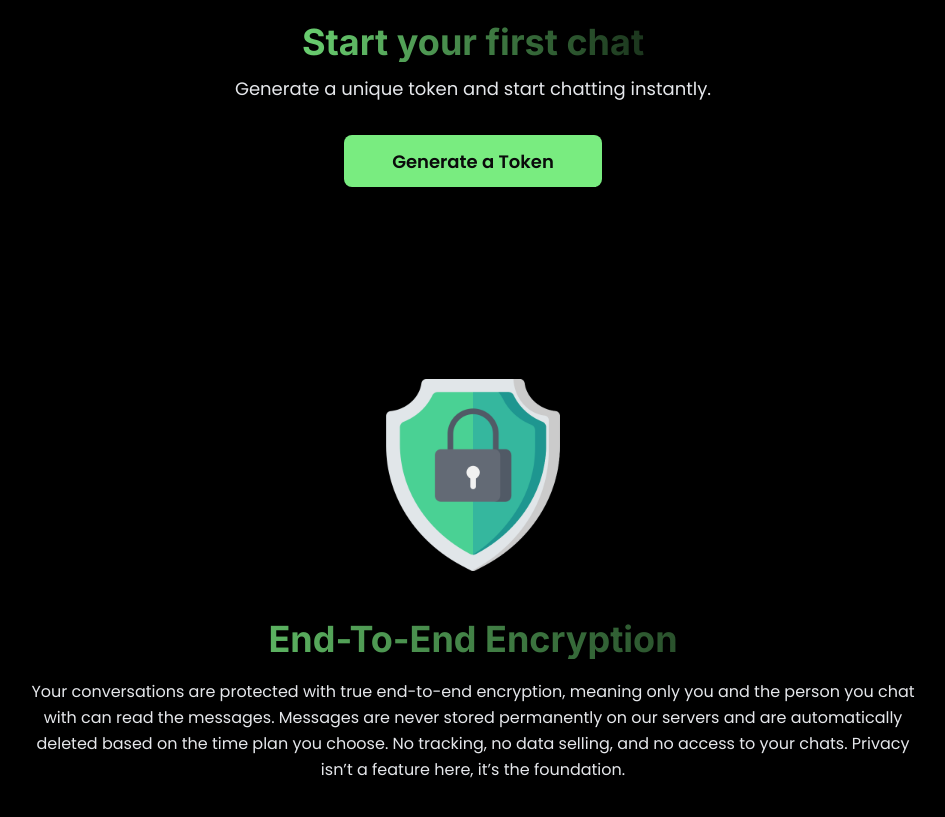
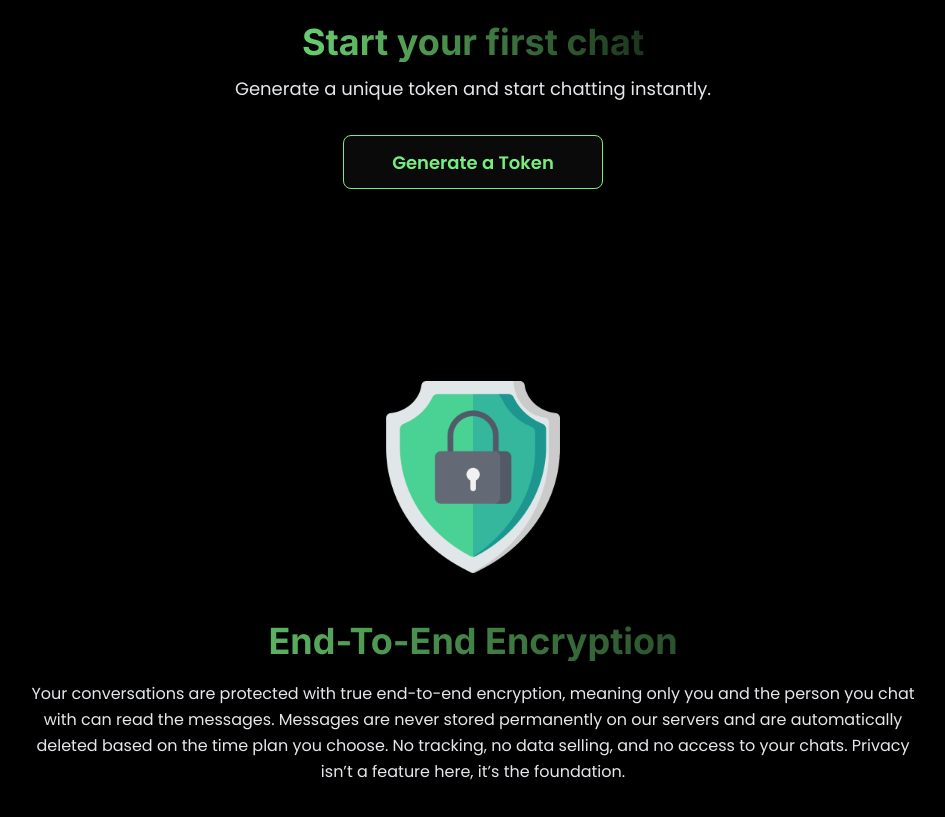
Before and after one commit to tahmid-khan-hub/Distak, a Next.js app: page / in a window 1280 px wide. Shown: the part 1320-2137 px from the top of the page, without its empty margins (167-1112 px from the left). Built offline with nearby package versions, Linux system fonts and the light colour scheme; no server answers.

Commit message:
Create btn css class, update all buttons style

```diff
--- a/app/HomeComponents/CallToAction/components/GenerateToken/GenerateToken.tsx
+++ b/app/HomeComponents/CallToAction/components/GenerateToken/GenerateToken.tsx
@@ -54,7 +54,7 @@ export default function GenerateToken() {
         <AnimateOnView direction="up" delay={0.45} duration={1.0}>
           <div className="poppins mt-8 flex justify-center">
             <Link href="/chat">
-              <Button className="px-12 py-6.5 text-[18px] font-semibold ">
+              <Button className="btn_primary px-12 py-6.5 text-[18px]">
                 Generate a Token
               </Button>
             </Link>
--- a/app/HomeComponents/CallToAction/components/ResumeChat/ResumeChat.tsx
+++ b/app/HomeComponents/CallToAction/components/ResumeChat/ResumeChat.tsx
@@ -21,7 +21,7 @@ export default function ResumeChat() {
       <AnimateOnView direction="up" delay={0.45} duration={1.0}>
         <div className="poppins mt-8 flex justify-center">
           <Link href="/conversations">
-            <Button className="px-12 py-6.5 text-[18px] font-semibold ">
+            <Button className="btn_primary px-12 py-6.5 text-[18px]">
               Continue Chat
             </Button>
           </Link>
--- a/app/chat/components/TokenGenerator/TokenGenerator.tsx
+++ b/app/chat/components/TokenGenerator/TokenGenerator.tsx
@@ -50,7 +50,7 @@ export default function TokenGenerator({ token, loading, disabled, onGenerate }:
             onClick={onGenerate}
             disabled={disabled || loading }
             className={`
-                poppins mt-6 text-[16px] px-8 py-5 font-semibold
+                btn_primary poppins mt-6 text-[16px] px-8 py-5
                 ${
                   !disabled && !loading && !token
                     ? ""
@@ -61,7 +61,7 @@ export default function TokenGenerator({ token, loading, disabled, onGenerate }:
             {loading ? "Generating Token..." : "Generate Token"}
           </Button>
           {token && <Link href="/conversations">
-          <Button className="poppins mt-6 px-8 py-3 font-semibold ml-4">
+          <Button className="poppins mt-6 px-8 py-5 ml-5 font-semibold">
             Proceed
           </Button></Link>}
         </div>
--- a/app/chat/page.tsx
+++ b/app/chat/page.tsx
@@ -4,7 +4,7 @@ import TimeLimitSelector from "./components/TimeLimitSelector/TimeLimitSelector"
 
 const ChatPage = () => {
     return (
-        <div className="max-w-5xl mx-auto">
+        <div className="max-w-5xl mx-auto overflow-x-hidden">
             <Logo />
             <TimeLimitSelector />
         </div>
--- a/app/globals.css
+++ b/app/globals.css
@@ -156,3 +156,16 @@
   scrollbar-width: thin;
   scrollbar-color: #4b5563 transparent;
 }
+
+/* buttons css */
+.btn_primary {
+  background-color: #0a0a0a;
+  color: var(--color-primary);
+  border: 1px solid var(--color-primary);
+  font-weight: 600;
+}
+
+.btn_primary:hover {
+  background-color: var(--color-primary);
+  color: #000000;
+}
```
